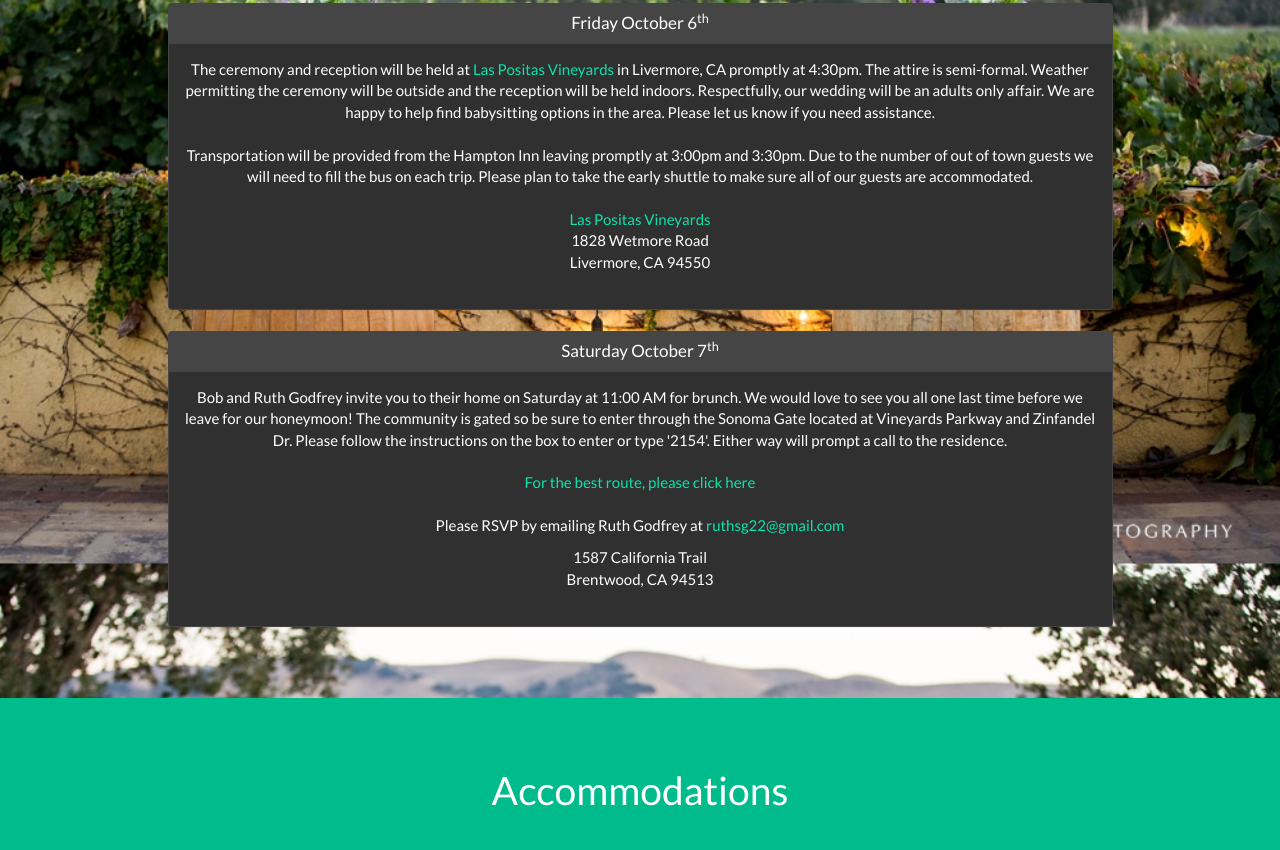
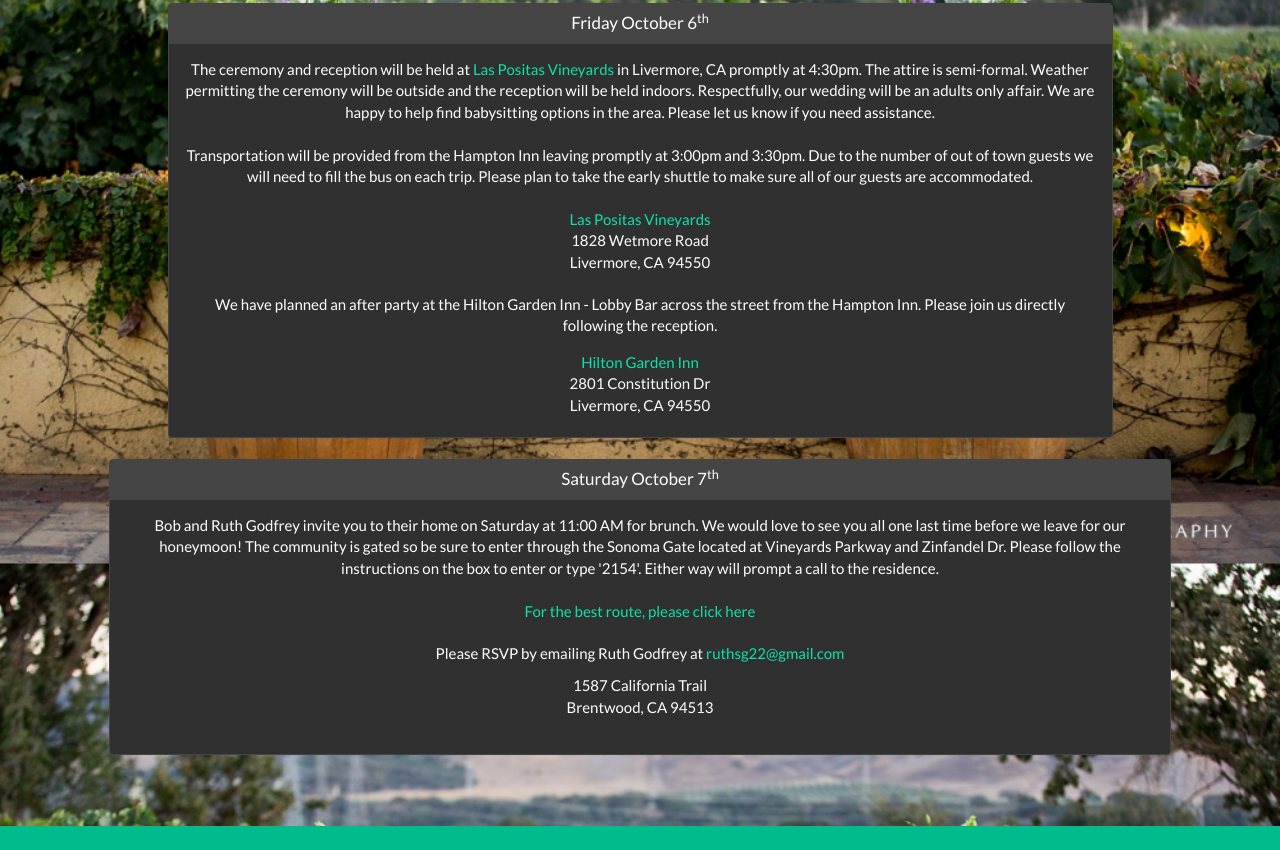
Before and after one commit to lonhutt/lonandtracy, a plain HTML site: page app/index.html in a window 1280 px wide. Shown: the part 4327-5177 px from the top of the page. Drawn offline with Linux system fonts and the light colour scheme; some packages are replaced by stand-ins of ours.

Commit message:
updated with after party info

```diff
--- a/app/index.html
+++ b/app/index.html
@@ -451,6 +451,17 @@
               <address>
                 <a href="https://www.laspositasvineyards.com/" rel="noopener" target="_blank">Las Positas Vineyards</a><br/>
                 1828 Wetmore Road<br/>
+                Livermore, CA 94550
+              </address>
+
+              <div>
+                We have planned an after party at the Hilton Garden Inn - Lobby Bar across the street from the Hampton Inn. Please join
+                us directly following the reception.
+              </div>
+              </div>
+              <address>
+                <a href="https://goo.gl/maps/M7ZSe9W6jMJ2" rel="noopener" target="_blank">Hilton Garden Inn</a><br/>
+                2801 Constitution Dr<br/>
                 Livermore, CA 94550
               </address>
 
```
